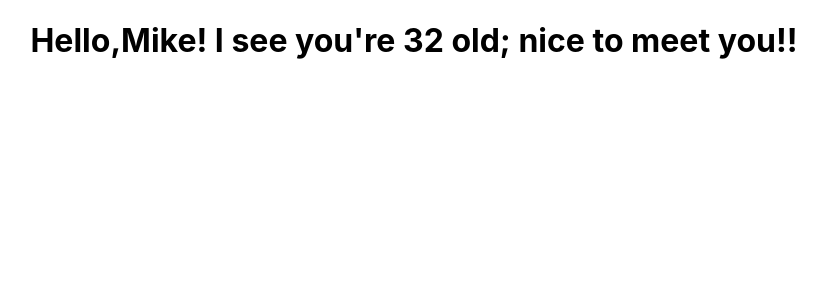
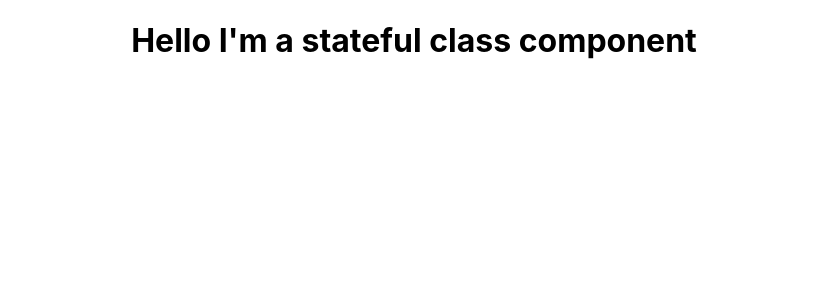
Before and after one commit to stevebiczyk/sb-react, a React (Create React App) app in the folder my-app/: page / in a window 1280 px wide. Shown: the top 300 px of the page, without its empty margins (226-1052 px from the left). Built offline with nearby package versions, Linux system fonts and the light colour scheme.

Commit message:
Added StatefulGreeting

```diff
--- a/my-app/src/App.js
+++ b/my-app/src/App.js
@@ -2,12 +2,16 @@
 import './App.css';
 import FunctionalGreeting from './components/FunctionalGreeting';
 import FunctionalGreetingWithProps from './components/FunctionalGreetingWithProps';
+import StatefulGreeting from './components/StatefulGreeting';
 
 function App() {
   return (
-    <div className="App">
-      <FunctionalGreetingWithProps greeting="nice to meet you!!" name="Mike" age="32" />
+    <div className='App'>
+      <StatefulGreeting greeting="I'm a stateful class component" />
     </div>
+    // <div className="App">
+    //   <FunctionalGreetingWithProps greeting="nice to meet you!!" name="Mike" age="32" />
+    // </div>
   );
 }
 
--- /dev/null
+++ b/my-app/src/components/StatefulGreeting.js
@@ -0,0 +1,9 @@
+import React from "react";
+
+class StatefulGreeting extends React.Component {
+    render() {
+        return <h1>Hello {this.props.greeting}</h1>
+    }
+}
+
+export default StatefulGreeting;
```
